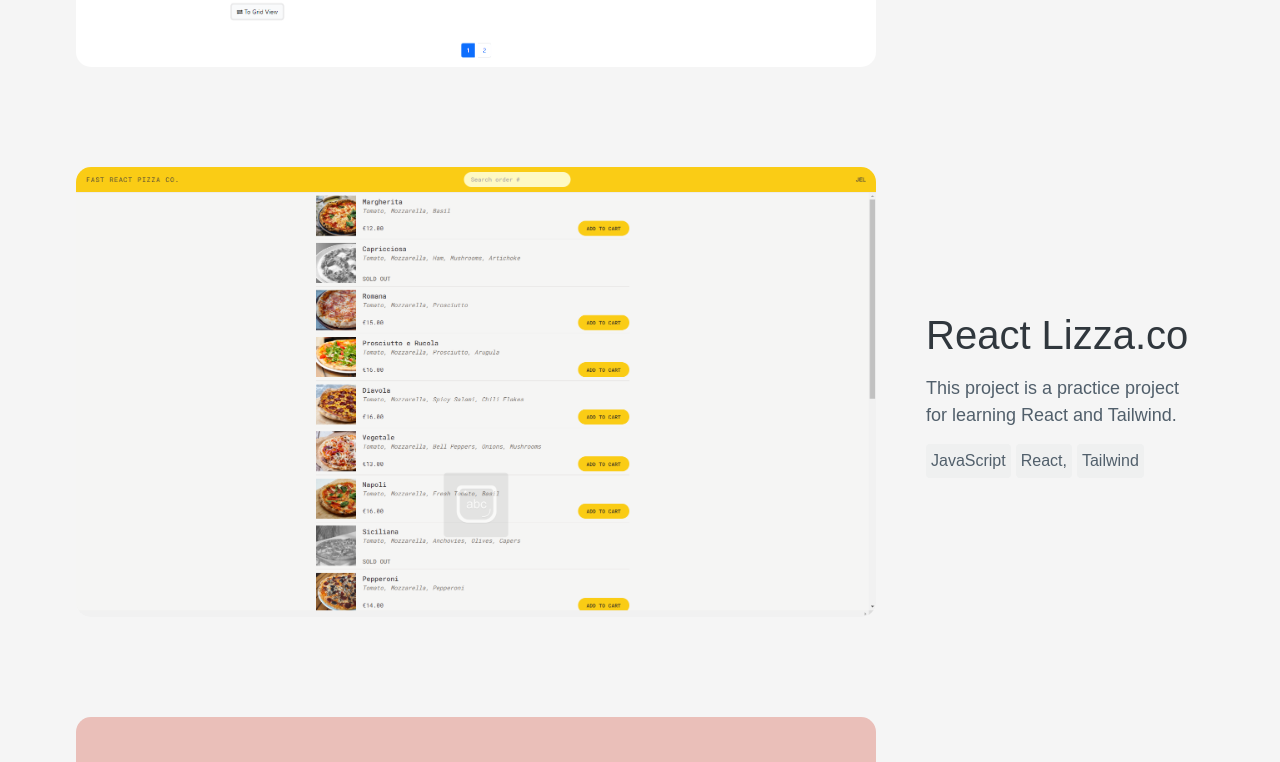
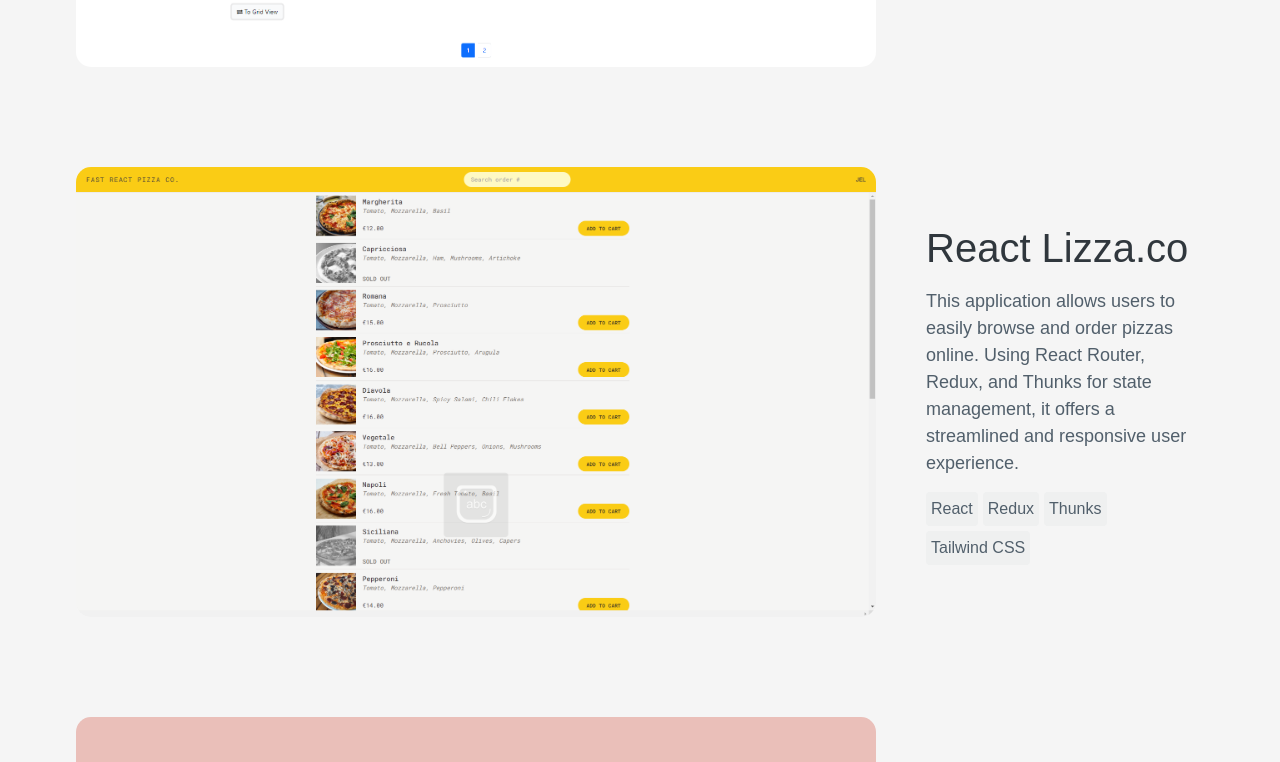
Before and after one commit to JellyYJ/portfolio, a React (Vite) app in the folder portfolio/: page /projects in a window 1280 px wide. Shown: the part 1875-2637 px from the top of the page. Built offline with nearby package versions, Linux system fonts and the light colour scheme.

Commit message:
Update project details

```diff
--- a/portfolio/src/assets/data/projectData.json
+++ b/portfolio/src/assets/data/projectData.json
@@ -5,7 +5,7 @@
     "img": "/src/assets/wildOasis/wildOasis.png",
     "link": "/wildOasis",
     "summary": "This project is a real-world like porject intimate the inside website for a booking system for cabins.",
-    "techStck": ["JavaScript", "React", "Supabase", "Styled Components"],
+    "techStck": ["React", "Supabase", "Styled Components"],
     "details": "details",
     "projectLink": "https://one-wild-oasis.netlify.app/login",
     "gifs": [
@@ -32,7 +32,7 @@
     "img": "/src/assets/solarOffset/solarLandingPage.png",
     "link": "/solarOffset",
     "summary": "This project aimed to create a platform for UK residents to fund solar panels in African countries.",
-    "techStck": ["JavaScript", "React", "Node.jS", "MongoDB", "CSS"],
+    "techStck": ["React", "Node.jS", "MongoDB", "CSS"],
     "details": "Solar Offset ",
     "gifs": [
       {
@@ -90,9 +90,21 @@
     "name": "React Lizza.co",
     "img": "/src/assets/pizzaCo.png",
     "link": "/reactPizza",
-    "summary": "This project is a practice project for learning React and Tailwind.",
-    "techStck": ["JavaScript", "React,", "Tailwind"],
-    "details": ""
+    "summary": "This application allows users to easily browse and order pizzas online. Using React Router, Redux, and Thunks for state management, it offers a streamlined and responsive user experience.",
+    "techStck": ["React", "Redux", "Thunks", "Tailwind CSS"],
+    "details": "This project is for practicing, leveraging React Router for smooth navigation and integrating Redux with Thunks for efficient state management. Tailwind CSS was also explored for a modern web design. I also designed 'apiRestaurant' for fetching the data menu and order infomation.",
+    "gifs": [
+      {
+        "gif": "/src/assets/pizza/order.gif",
+        "gifTitle": "Order Walkthrough",
+        "explanation": "The users can chat in real-time, the chat history will be saved in the database."
+      },
+      {
+        "gif": "/src/assets/pizza/search.gif",
+        "gifTitle": "Search for an Order",
+        "explanation": "The registered user can log in can check their purchase history on the dashboard, and they can change their housetype for a rough estimation of the CO2 emmission of the household."
+      }
+    ]
   },
   {
     "name": "Heartbeat Classification",
--- a/portfolio/src/ui/ProjectsList.jsx
+++ b/portfolio/src/ui/ProjectsList.jsx
@@ -29,7 +29,7 @@ const ProjectImage = styled.img`
     width: 65rem;
   }
 
-  @media (max-width: 1024px) {
+  @media (max-width: 1080px) {
     width: 65rem;
     margin-right: 0;
     margin-bottom: 2rem;
@@ -79,7 +79,7 @@ const ProjectListItem = styled.li`
     }
   }
 
-  @media (max-width: 1024px) {
+  @media (max-width: 1080px) {
     flex-direction: column;
   }
 `;
```
Also changed, not shown: portfolio/src/assets/pizza/order.gif (added), portfolio/src/assets/pizza/search.gif (added).
